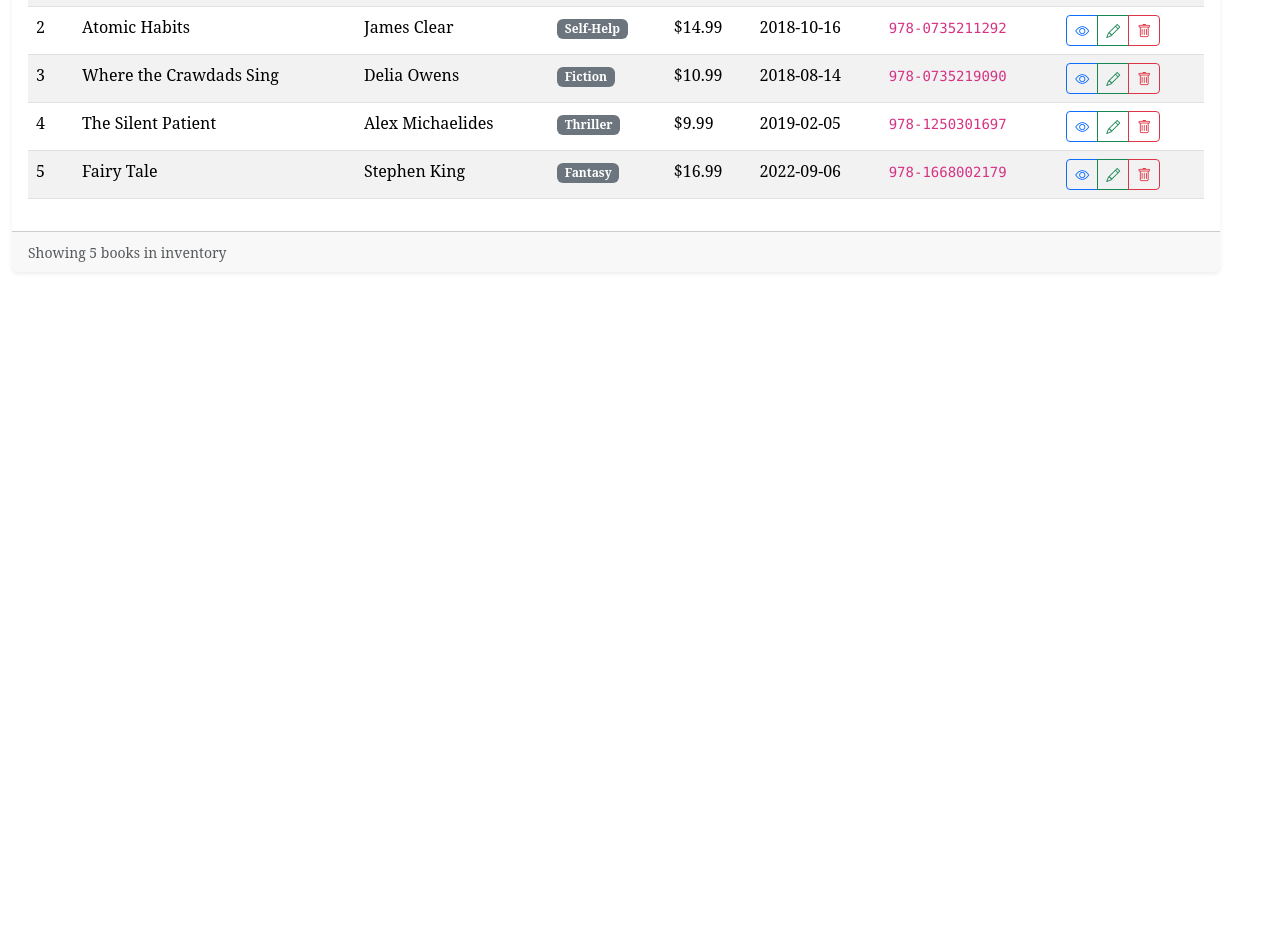
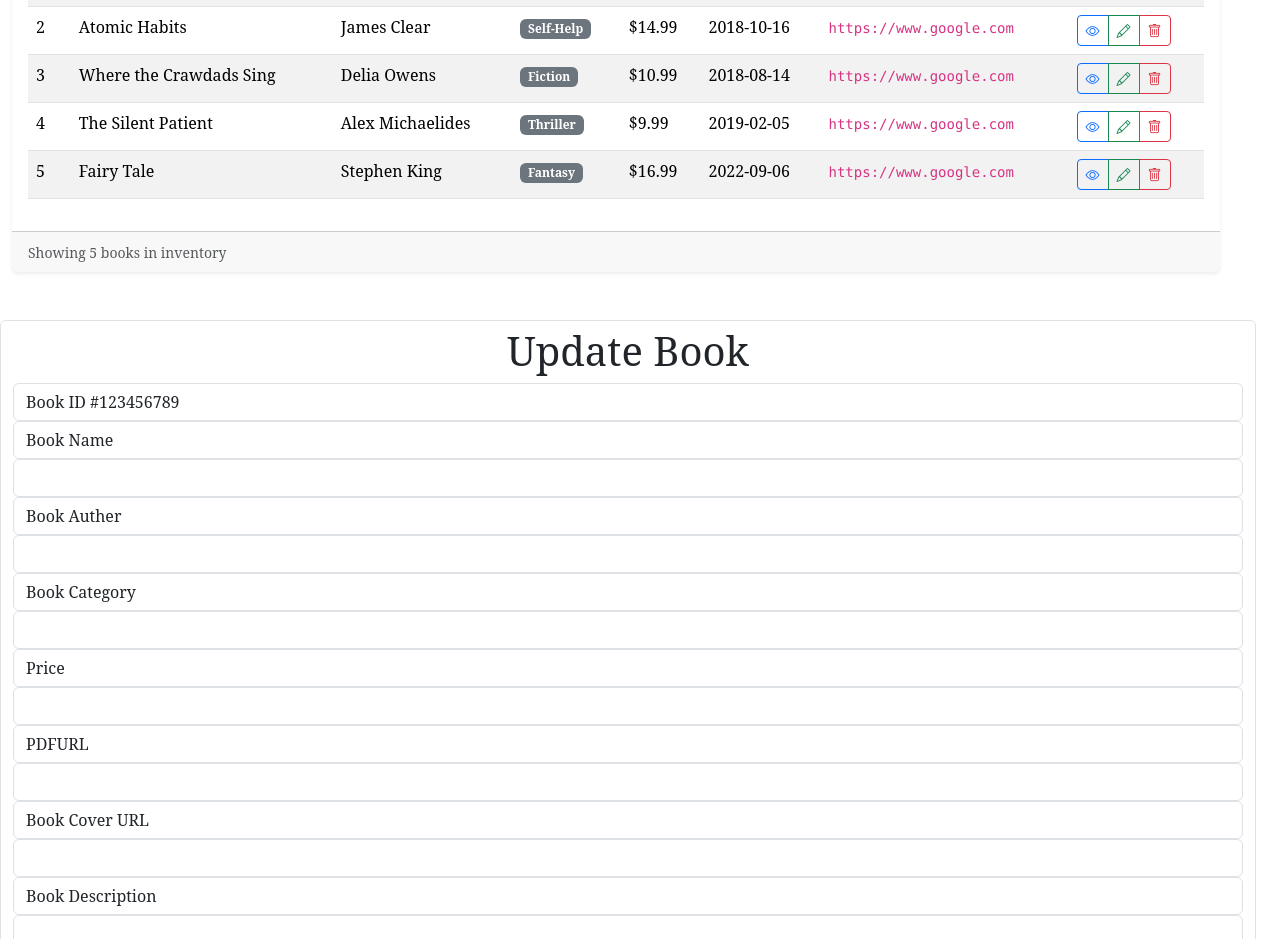
Before and after one commit to yusuufashraaf/NovelNest, an Angular app: page /dashboard in a window 1280 px wide. Shown: the part 1613-2552 px from the top of the page. Before the commit the page ends 1933 px from the top, so only its background shows below. Built offline with nearby package versions, Linux system fonts and the light colour scheme.

Commit message:
Fixed Somethings

```diff
--- a/src/app/components/dashboard/dashboard.html
+++ b/src/app/components/dashboard/dashboard.html
@@ -210,6 +210,25 @@
           </div>
         </div>
       </div>
+      <div class="form-control mt-5 ">
+        <h1 class="text-center">Update Book</h1>
+        <label class="form-control">Book ID #123456789</label>
+        <label class="form-control">Book Name</label>
+        <input class="form-control" type="text" name="Book Name">
+        <label class="form-control">Book Auther</label>
+        <input class="form-control" type="text" name="Book Auther">
+        <label class="form-control">Book Category</label>
+        <input class="form-control" type="text" name="Book Category">
+        <label class="form-control">Price</label>
+        <input class="form-control" type="text" name="Price">
+        <label class="form-control">PDFURL</label>
+        <input class="form-control" type="text" name="PDFURL">
+        <label class="form-control">Book Cover URL</label>
+        <input class="form-control" type="text" name="Book Cover URL">
+        <label class="form-control">Book Description</label>
+        <input class="form-control" type="text" name="Book Description">
+        <button class="btn btn-primary form-control">Update Book Data</button>
+      </div>
     </div>
     <!-- Store Metrics Cards -->
 
--- a/src/app/components/dashboard/dashboard.ts
+++ b/src/app/components/dashboard/dashboard.ts
@@ -1,6 +1,7 @@
 import { Component, OnInit, AfterViewInit, ViewChild, ElementRef, OnDestroy, Inject, PLATFORM_ID } from '@angular/core';
 import { Chart } from 'chart.js/auto';
 import { isPlatformBrowser } from '@angular/common';
+import { HttpClient } from '@angular/common/http';
 
 interface StoreMetric {
   title: string;
@@ -35,7 +36,6 @@
   URL: string;
 }
 
-
 @Component({
   selector: 'app-dashboard',
   templateUrl: './dashboard.html',
@@ -45,7 +45,7 @@
   @ViewChild('salesTrendChart') salesTrendChartRef!: ElementRef;
   @ViewChild('categorySalesChart') categorySalesChartRef!: ElementRef;
 
-booksInventory: Book[] = [
+  booksInventory: Book[] = [//list of all books in the store
     {
       id: 1,
       title: 'The Midnight Library',
@@ -53,7 +53,7 @@
       category: 'Fiction',
       price: 12.99,
       publishedDate: '2020-08-13',
-    URL: '978-1786892706'
+      URL: 'https://www.google.com'
     },
     {
       id: 2,
@@ -62,7 +62,7 @@
       category: 'Self-Help',
       price: 14.99,
       publishedDate: '2018-10-16',
-    URL: '978-0735211292'
+      URL: 'https://www.google.com'
     },
     {
       id: 3,
@@ -71,7 +71,7 @@
       category: 'Fiction',
       price: 10.99,
       publishedDate: '2018-08-14',
-    URL: '978-0735219090'
+      URL: 'https://www.google.com'
     },
     {
       id: 4,
@@ -80,7 +80,7 @@
       category: 'Thriller',
       price: 9.99,
       publishedDate: '2019-02-05',
-    URL: '978-1250301697'
+      URL: 'https://www.google.com'
     },
     {
       id: 5,
@@ -89,11 +89,11 @@
       category: 'Fantasy',
       price: 16.99,
       publishedDate: '2022-09-06',
-    URL: '978-1668002179'
+      URL: 'https://www.google.com'
     }
   ];
 
-  storeMetrics: StoreMetric[] = [
+  storeMetrics: StoreMetric[] = [//Generic Data
     {
       title: 'Monthly Revenue',
       value: '$28,450',
@@ -124,7 +124,7 @@
     }
   ];
 
-  recentCustomerActivities: CustomerActivity[] = [
+  recentCustomerActivities: CustomerActivity[] = [//Last Customer Purchases
     {
       id: 1,
       customerName: 'Sarah Johnson',
@@ -162,7 +162,7 @@
     }
   ];
 
-  storeInitiatives: StoreInitiative[] = [
+  storeInitiatives: StoreInitiative[] = [//Store Upgrades (Optional)
     {
       name: 'Website Redesign',
       completion: 85,
@@ -193,11 +193,20 @@
   categorySalesChart: any;
   isBrowser: boolean;
 
-  constructor(@Inject(PLATFORM_ID) private platformId: Object) {
+  constructor(@Inject(PLATFORM_ID) private platformId: Object, private http: HttpClient) {
     this.isBrowser = isPlatformBrowser(platformId);
   }
 
-  ngOnInit(): void { }
+  ngOnInit(): void {
+    this.FetchData();
+  }
+
+
+
+  async FetchData() {
+
+  }
+
 
   ngAfterViewInit(): void {
     if (this.isBrowser) {
@@ -205,25 +214,20 @@
     }
   }
 
-  // Add these methods to your component class
   viewBook(bookId: number): void {
     console.log('View book:', bookId);
-  // Implement view logic here
   }
 
   editBook(bookId: number): void {
     console.log('Edit book:', bookId);
-  // Implement edit logic here
   }
 
   deleteBook(bookId: number): void {
     console.log('Delete book:', bookId);
-  // Implement delete logic here
     this.booksInventory = this.booksInventory.filter(book => book.id !== bookId);
   }
 
   createCharts(): void {
-    // Sales Trend Chart
     if (this.salesTrendChartRef) {
       this.salesTrendChart = new Chart(this.salesTrendChartRef.nativeElement, {
         type: 'line',
@@ -257,8 +261,6 @@
         }
       });
     }
-
-    // Category Sales Chart
     if (this.categorySalesChartRef) {
       this.categorySalesChart = new Chart(this.categorySalesChartRef.nativeElement, {
         type: 'bar',
```
Lines whose indentation alone changed are shown as unchanged.
